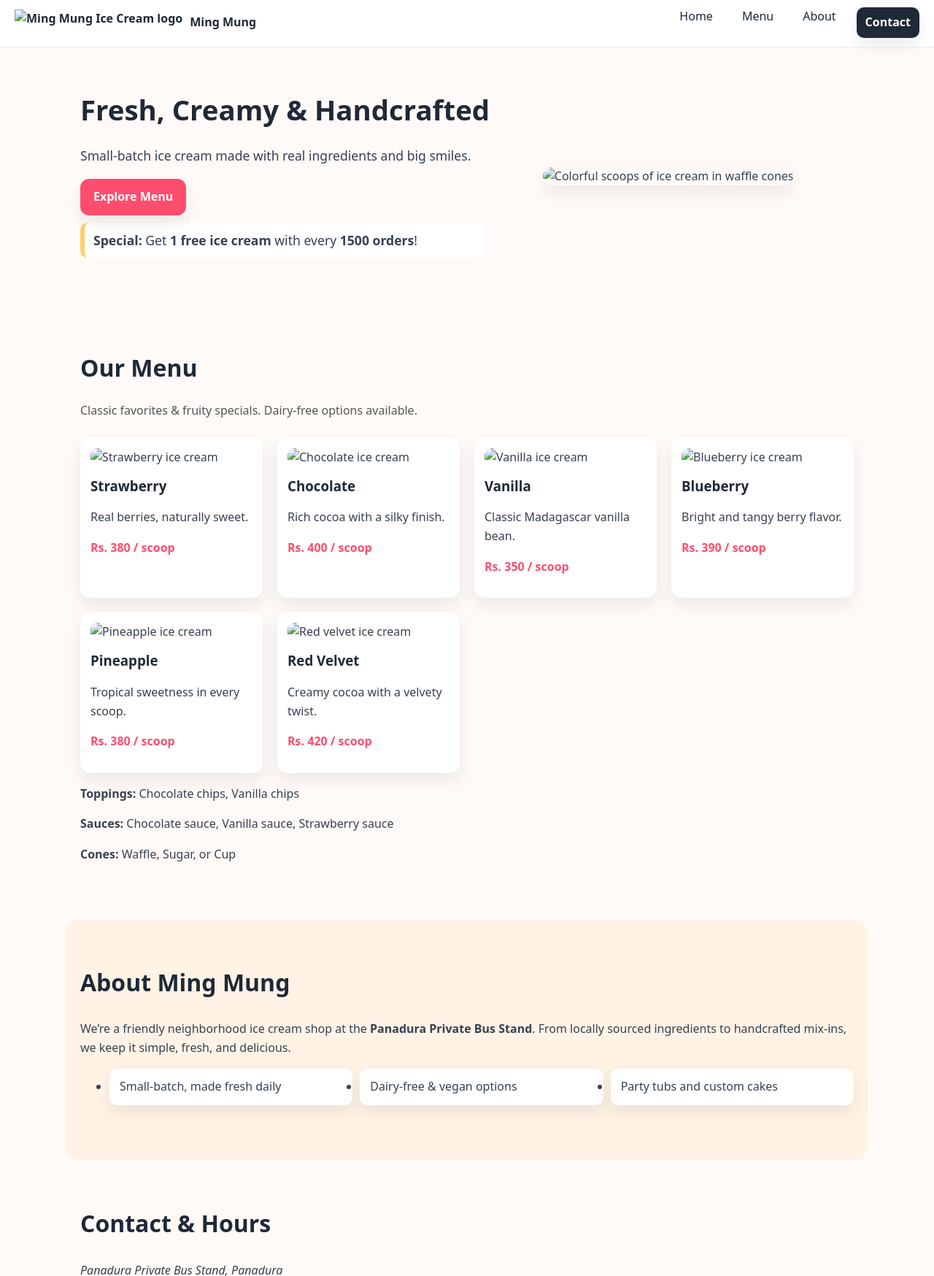
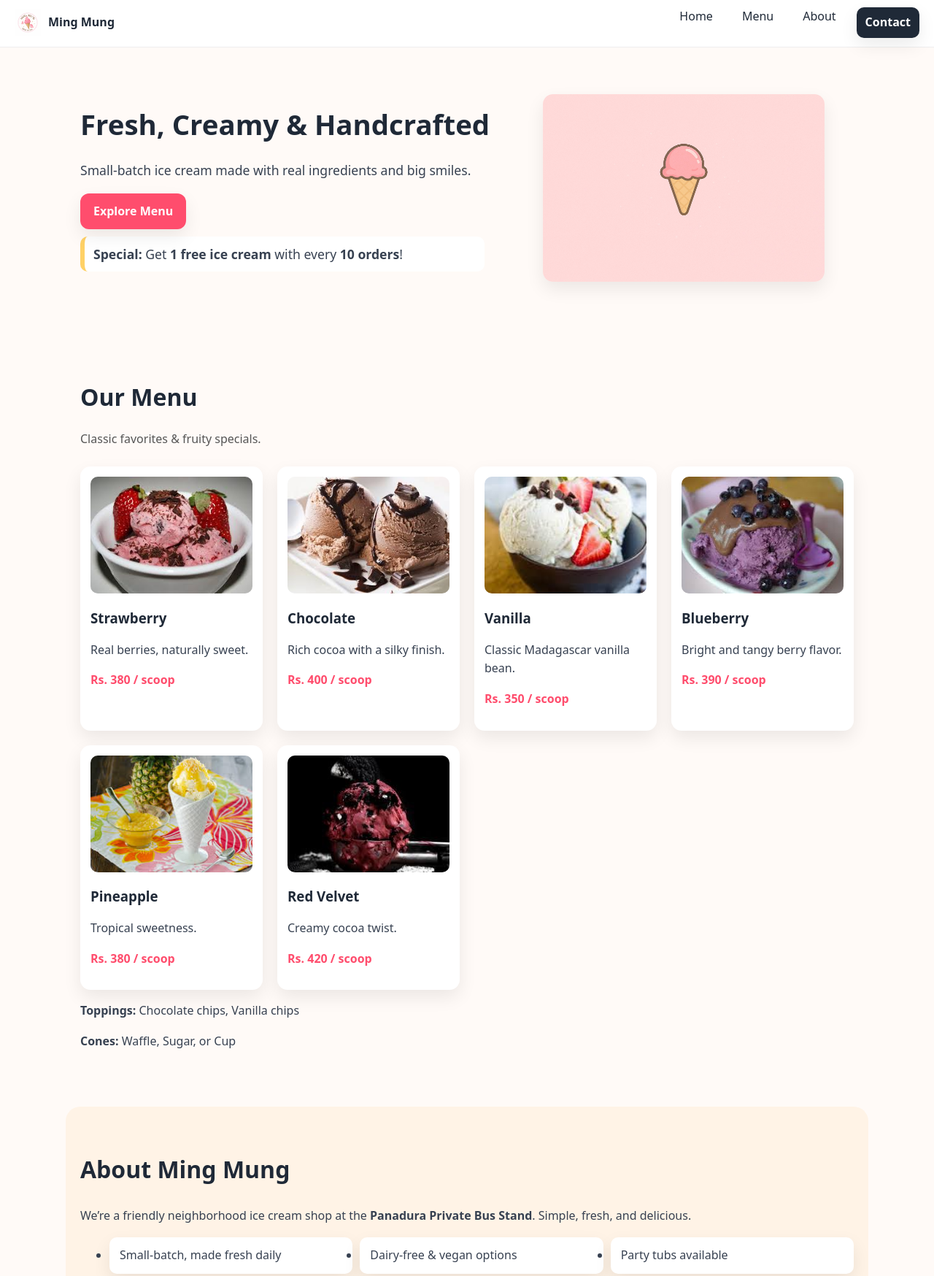
Before and after one commit to IT25102118/Ming-Mung, a plain HTML site: page index.html in a window 1280 px wide. Shown: the part 2-1750 px from the top of the page at 73% size. Drawn offline with Linux system fonts and the light colour scheme; files that its build step writes are made by us from their sources.

Commit message:
Update index.html

```diff
--- a/index.html
+++ b/index.html
@@ -3,16 +3,17 @@
 <head>
   <meta charset="UTF-8" />
   <meta name="viewport" content="width=device-width, initial-scale=1" />
-  <title>Ming Mung Ice Cream </title>
-  <meta name="description" content="Ming Mung – Fresh, creamy ice cream at Panadura Private Bus Stand. Open 9:00 am–8:00 pm.">
-  <link rel="stylesheet" href="css/style.css" />
+  <title>Ming Mung Ice Cream</title>
+  <meta name="description" content="Ming Mung – Fresh, creamy ice cream at Panadura Private Bus Stand.">
+
+  <link rel="stylesheet" href="style.css" />
   <link rel="icon" href="favicon.ico" />
 </head>
 <body>
-  <!-- Header -->
+
   <header class="site-header">
     <a class="logo" href="#home" aria-label="Ming Mung home">
-      <img src="images/logo.png" alt="Ming Mung Ice Cream logo" />
+      <img src="logo.png" alt="Ming Mung Ice Cream logo" />
       <span>Ming Mung</span>
     </a>
     <nav aria-label="Primary">
@@ -26,95 +27,90 @@
   </header>
 
   <main>
-    <!-- HOME / HERO -->
     <section id="home" class="hero">
       <div class="hero-content">
         <h1>Fresh, Creamy & Handcrafted</h1>
         <p>Small-batch ice cream made with real ingredients and big smiles.</p>
         <a href="#menu" class="btn primary">Explore Menu</a>
-        <p class="offer"><strong>Special:</strong> Get <strong>1 free ice cream</strong> with every <strong>1500 orders</strong>!</p>
+        <p class="offer"><strong>Special:</strong> Get <strong>1 free ice cream</strong> with every <strong>10 orders</strong>!</p>
       </div>
       <figure class="hero-image">
-        <img src="images/hero.jpg" alt="Colorful scoops of ice cream in waffle cones" />
+        <img src="hero.jpg" alt="Colorful scoops of ice cream" />
       </figure>
     </section>
 
-    <!-- MENU -->
     <section id="menu" class="section">
       <h2>Our Menu</h2>
-      <p class="section-lead">Classic favorites & fruity specials. Dairy-free options available.</p>
+      <p class="section-lead">Classic favorites & fruity specials.</p>
 
       <div class="cards">
         <article class="card">
-          <img src="images/flavors/strawberry.jpg" alt="Strawberry ice cream">
+          <img src="strawberry.jpg" alt="Strawberry ice cream" />
           <h3>Strawberry</h3>
           <p>Real berries, naturally sweet.</p>
           <p class="price">Rs. 380 / scoop</p>
         </article>
 
         <article class="card">
-          <img src="images/flavors/chocolate.jpg" alt="Chocolate ice cream">
+          <img src="chocolate.jpg" alt="Chocolate ice cream" />
           <h3>Chocolate</h3>
           <p>Rich cocoa with a silky finish.</p>
           <p class="price">Rs. 400 / scoop</p>
         </article>
 
         <article class="card">
-          <img src="images/flavors/vanilla.jpg" alt="Vanilla ice cream">
+          <img src="vanilla.jpg" alt="Vanilla ice cream" />
           <h3>Vanilla</h3>
           <p>Classic Madagascar vanilla bean.</p>
           <p class="price">Rs. 350 / scoop</p>
         </article>
 
         <article class="card">
-          <img src="images/flavors/blueberry.jpg" alt="Blueberry ice cream">
+          <img src="blueberry.jpg" alt="Blueberry ice cream" />
           <h3>Blueberry</h3>
           <p>Bright and tangy berry flavor.</p>
           <p class="price">Rs. 390 / scoop</p>
         </article>
 
         <article class="card">
-          <img src="images/flavors/pineapple.jpg" alt="Pineapple ice cream">
+          <img src="pineapple.jpg" alt="Pineapple ice cream" />
           <h3>Pineapple</h3>
-          <p>Tropical sweetness in every scoop.</p>
+          <p>Tropical sweetness.</p>
           <p class="price">Rs. 380 / scoop</p>
         </article>
 
         <article class="card">
-          <img src="images/flavors/red-velvet.jpg" alt="Red velvet ice cream">
+          <img src="red-velvet.jpg" alt="Red velvet ice cream" />
           <h3>Red Velvet</h3>
-          <p>Creamy cocoa with a velvety twist.</p>
+          <p>Creamy cocoa twist.</p>
           <p class="price">Rs. 420 / scoop</p>
         </article>
       </div>
 
       <div class="menu-notes">
         <p><strong>Toppings:</strong> Chocolate chips, Vanilla chips</p>
-        <p><strong>Sauces:</strong> Chocolate sauce, Vanilla sauce, Strawberry sauce</p>
         <p><strong>Cones:</strong> Waffle, Sugar, or Cup</p>
       </div>
     </section>
 
-    <!-- ABOUT -->
     <section id="about" class="section alt">
       <h2>About Ming Mung</h2>
       <p>
         We’re a friendly neighborhood ice cream shop at the <strong>Panadura Private Bus Stand</strong>.
-        From locally sourced ingredients to handcrafted mix-ins, we keep it simple, fresh, and delicious.
+        Simple, fresh, and delicious.
       </p>
       <ul class="highlights">
         <li>Small-batch, made fresh daily</li>
         <li>Dairy-free & vegan options</li>
-        <li>Party tubs and custom cakes</li>
+        <li>Party tubs available</li>
       </ul>
     </section>
 
-    <!-- CONTACT -->
     <section id="contact" class="section">
       <h2>Contact & Hours</h2>
       <address>
-        Panadura Private Bus Stand, Panadura<br>
-        <a href="tel:+940741763204">074-1763204</a><br>
+        Panadura Private Bus Stand, Panadura<br />
+        <a href="tel:+94741763204">074-1763204</a><br />
         <a href="mailto:hello@mingmung.lk">hello@mingmung.lk</a>
       </address>
       <div class="hours">
@@ -123,19 +119,12 @@
     </section>
   </main>
 
-  <!-- Footer -->
   <footer class="site-footer">
     <p>&copy; <span id="year"></span> Ming Mung. All rights reserved.</p>
-    <ul class="social">
-      <li><a href="#" aria-label="Instagram">Instagram</a></li>
-      <li><a href="#" aria-label="Facebook">Facebook</a></li>
-      <li><a href="#" aria-label="TikTok">TikTok</a></li>
-    </ul>
   </footer>
 
   <script>
     document.getElementById('year').textContent = new Date().getFullYear();
   </script>
-
 </body>
 </html>
```
